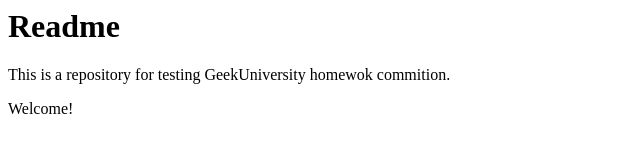
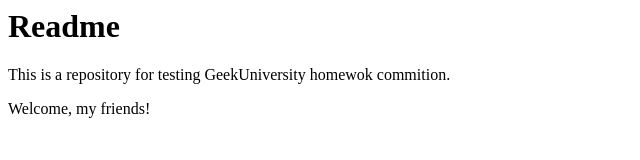
Before and after one commit to gaochenping/testGeekCommit, a plain HTML site: page index.html in a window 1280 px wide. Shown: the full height of the page, 0-640 px from the left. Drawn offline with Linux system fonts and the light colour scheme.

Commit message:
test ssh commit

```diff
--- a/index.html
+++ b/index.html
@@ -5,6 +5,6 @@
 <body>
 	<h1>Readme</h1>
 	<p>This is a repository for testing GeekUniversity homewok commition.</p>
-	<p>Welcome!</p>
+	<p>Welcome, my friends!</p>
 </body>
 </html>
```
